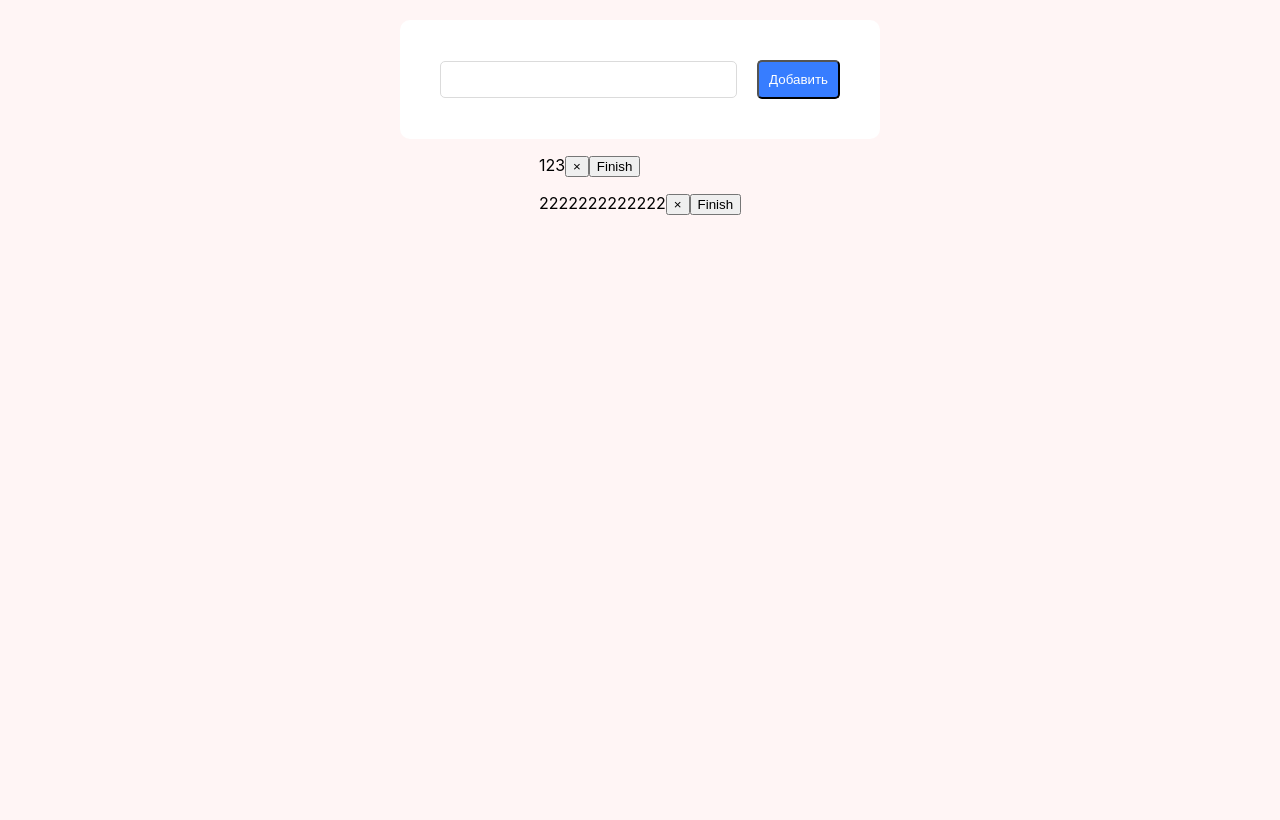
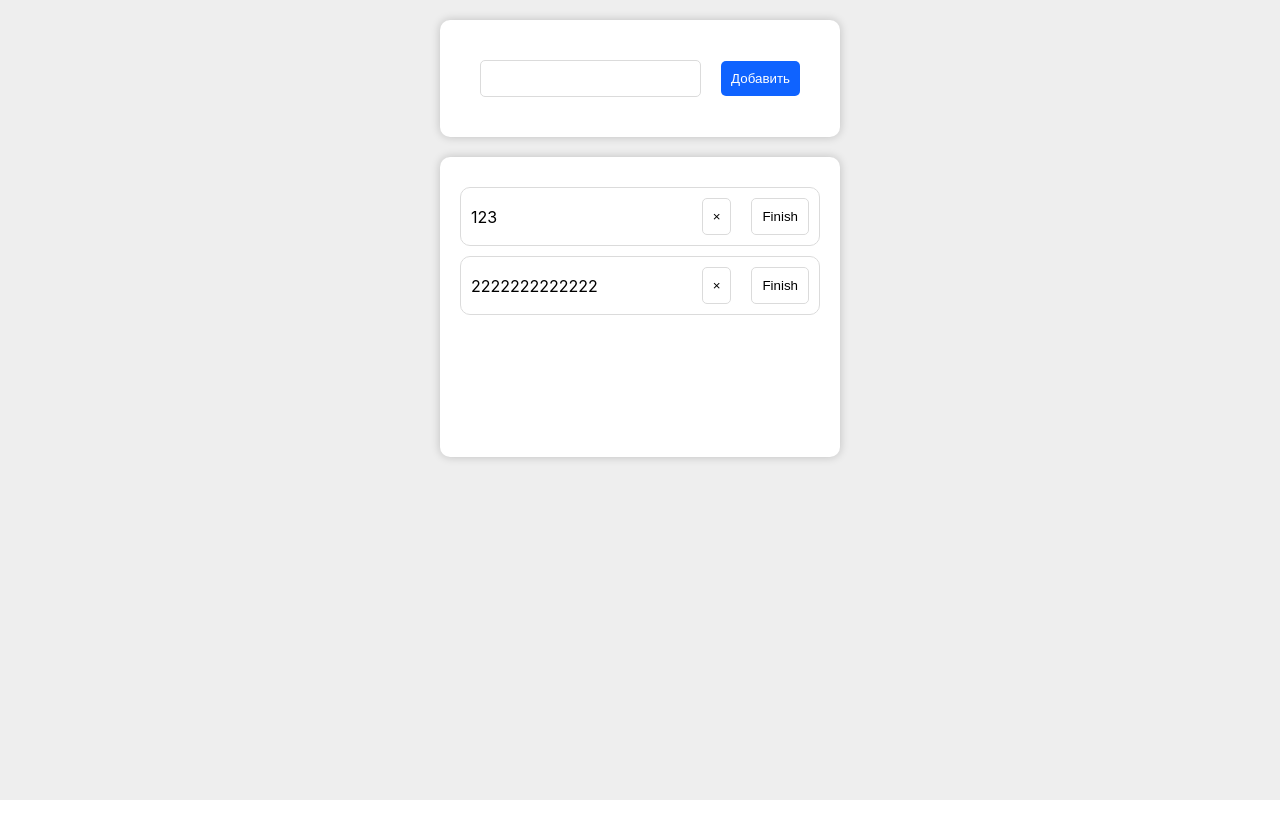
Before and after one commit to Mlovz/solvo-1, a React (Create React App) app in the folder front/: page / in a window 1280 px wide. Built offline with nearby package versions, Linux system fonts and the light colour scheme.

Commit message:
todo fix

```diff
--- a/front/src/components/Todo/Todo.jsx
+++ b/front/src/components/Todo/Todo.jsx
@@ -58,14 +58,15 @@ const Todo = () => {
       </form>
       <div className="todo-list">
         {todos.map((item, index) => (
-          <p
-            key={index}
-            className={`${item.isComplete ? "text finish" : "text"}`}
-          >
-            {item.text}
-            <button onClick={() => handleDelete(item.id)}>&times;</button>
-            <button onClick={() => handleFinish(item)}>Finish</button>
-          </p>
+          <div key={index} className={`${item.isComplete ? "disabled" : ""}`}>
+            <span className={`${item.isComplete ? "text finish" : "text"}`}>
+              {item.text}
+            </span>
+            <div className="todo-list-btn">
+              <button onClick={() => handleDelete(item.id)}>&times;</button>
+              <button onClick={() => handleFinish(item)}>Finish</button>
+            </div>
+          </div>
         ))}
       </div>
 
--- a/front/src/components/Todo/todo.css
+++ b/front/src/components/Todo/todo.css
@@ -1,5 +1,5 @@
 .todo {
-  background: rgb(255, 245, 245);
+  background: rgb(238, 238, 238);
   height: 100vh;
   display: flex;
   flex-direction: column;
@@ -15,6 +15,7 @@
   display: flex;
   align-items: center;
   gap: 20px;
+  box-shadow: 0 0 10px 0 rgba(0, 0, 0, 0.2);
 }
 
 .todo-form input {
@@ -25,9 +26,56 @@
   outline: none;
 }
 
+.todo-list .text.finish {
+  text-decoration: line-through;
+}
+
 .todo-form button {
-  background: rgb(55, 125, 255);
+  background: rgb(15, 99, 255);
   color: #fff;
   padding: 10px;
   border-radius: 5px;
+  border: none;
+  outline: none;
+  cursor: pointer;
 }
+
+.todo-list {
+  margin-top: 20px;
+  width: 400px;
+  padding: 20px;
+  background: rgb(255, 255, 255);
+  border-radius: 10px;
+  box-shadow: 0 0 10px 0 rgba(0, 0, 0, 0.2);
+  height: 300px;
+  overflow-y: auto;
+}
+
+.todo-list > div {
+  margin-top: 10px;
+
+  border: 1px solid #dbdbdb;
+  padding: 10px;
+  border-radius: 10px;
+  display: flex;
+  align-items: center;
+  justify-content: space-between;
+}
+
+.todo-list > div.disabled {
+  opacity: 0.5;
+}
+
+.todo-list-btn {
+  display: flex;
+  align-items: center;
+  gap: 20px;
+}
+
+.todo-list-btn button {
+  background: transparent;
+  border: 1px solid #dbdbdb;
+  padding: 10px;
+  border-radius: 5px;
+  cursor: pointer;
+}
--- a/front/src/index.css
+++ b/front/src/index.css
@@ -12,15 +12,13 @@ code {
     monospace;
 }
 
+* {
+  margin: 0;
+  padding: 0;
+  box-sizing: border-box;
+}
 .app {
 }
 
 .todo {
 }
-
-.todo .text {
-}
-
-.todo .text.finish {
-  text-decoration: line-through;
-}
```
